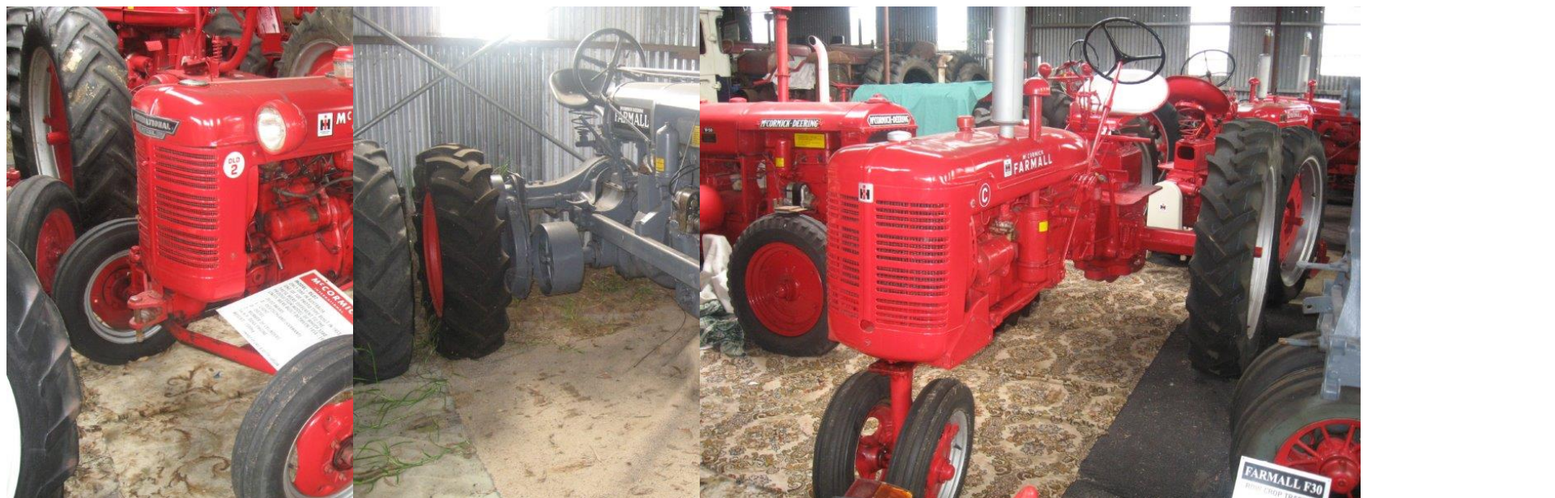
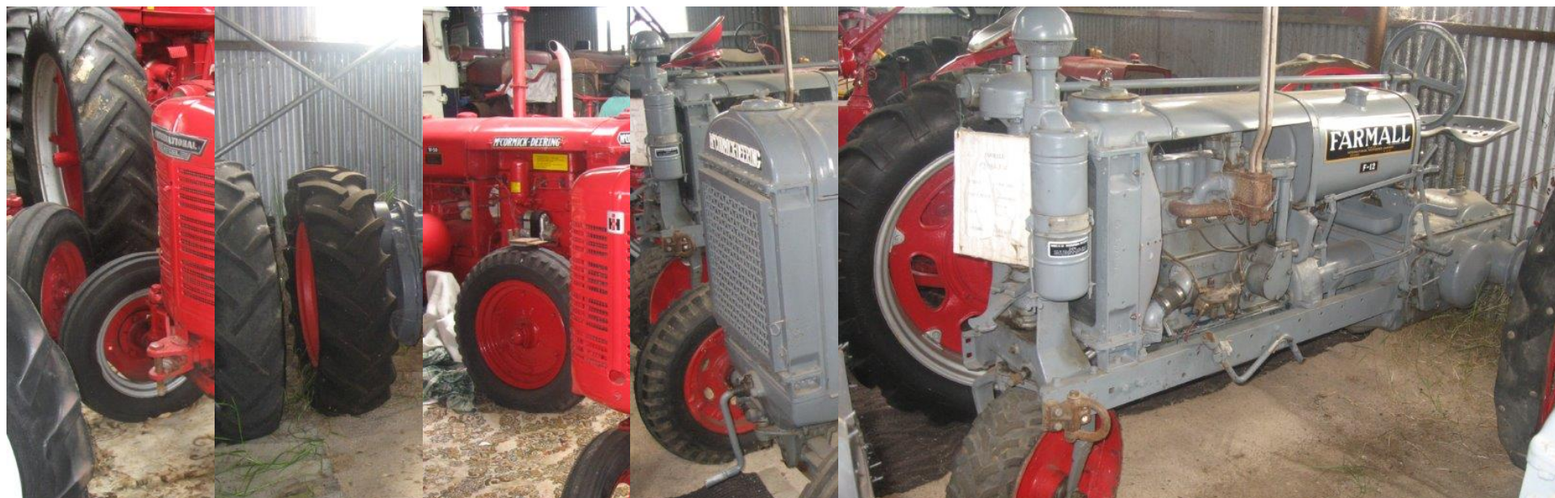
Before and after one commit to fhejuf/Tractor-collection, a plain HTML site: page index.html in a window 1280 px wide. Shown: the top 616 px of the page at 81% size, 1920 px wide, since content can reach past the window. Drawn offline with Linux system fonts and the light colour scheme.

Commit message:
Update index.html

```diff
--- a/index.html
+++ b/index.html
@@ -4,12 +4,12 @@
     <style>
       .img-grid {
         display: grid;
-        grid-template-columns: repeat(auto-fill, minmax(400px, 1fr));
+        grid-template-columns: repeat(auto-fill, minmax(200px, 1fr));
         gap: 20px;
       }
 
       img {
-        width: 200%;
+        width: 400%;
         height: auto;
       }
     </style>
```
